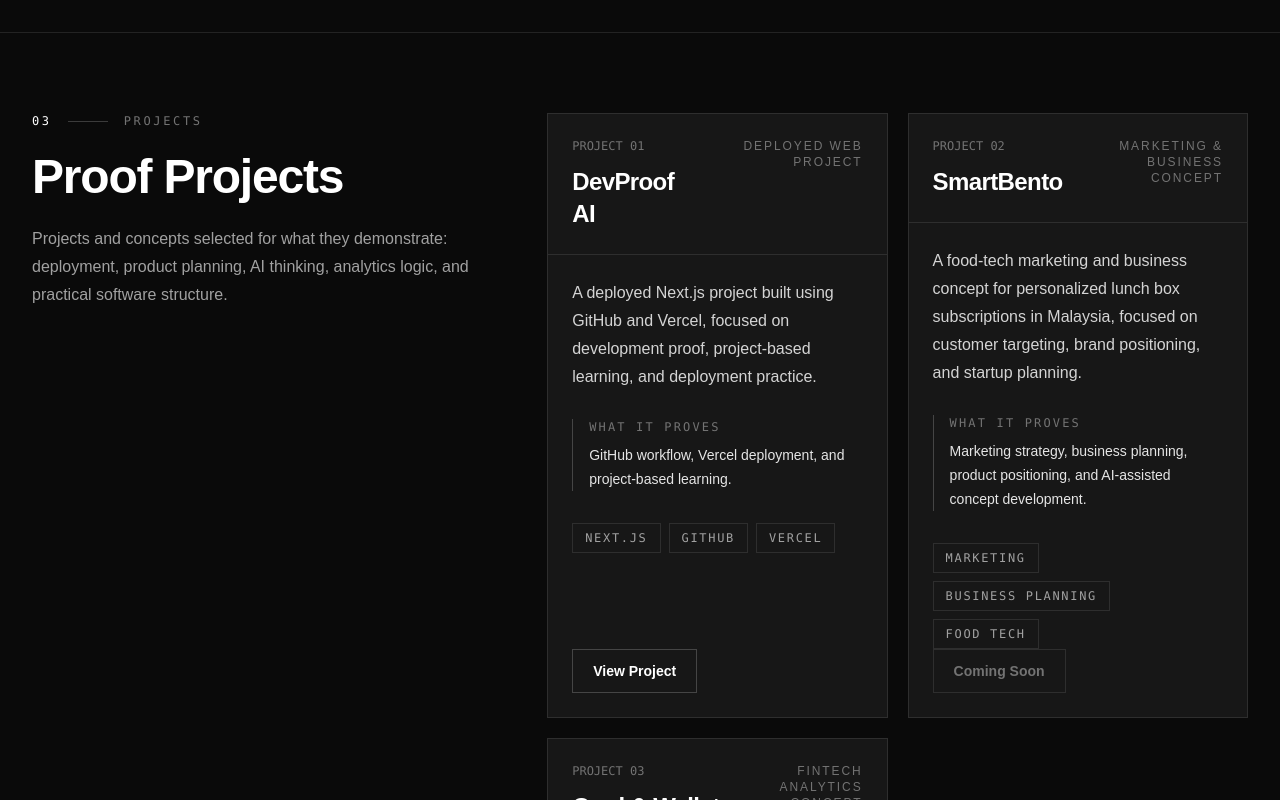
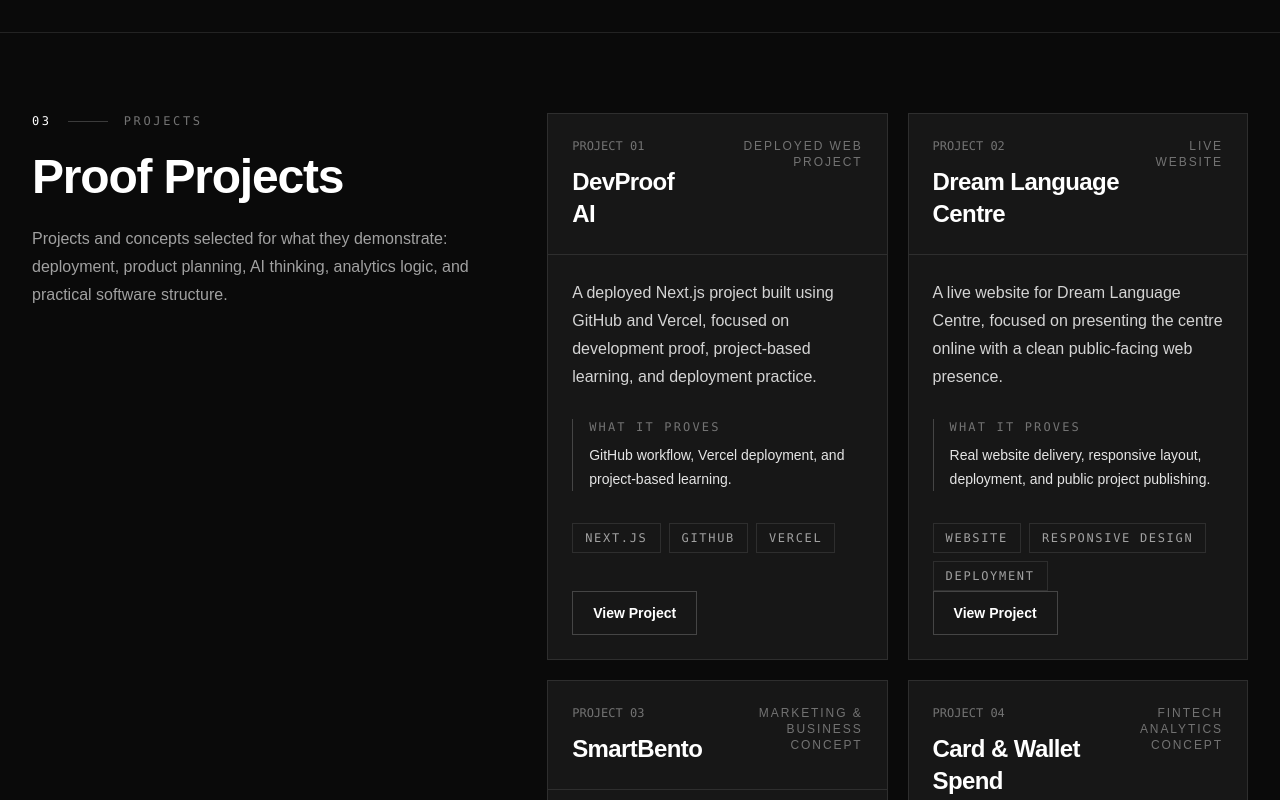
Before and after one commit to Hazik16/portfolio, a Next.js app: page / in a window 1280 px wide. Shown: the part 1340-2140 px from the top of the page. Built offline with nearby package versions, Linux system fonts and the light colour scheme.

Commit message:
Add Dream Language Centre project

```diff
--- a/app/page.tsx
+++ b/app/page.tsx
@@ -41,6 +41,18 @@ const projects = [
     proof: "GitHub workflow, Vercel deployment, and project-based learning.",
     tags: ["Next.js", "GitHub", "Vercel"],
     href: "https://devproof-ai-three.vercel.app/",
+    buttonText: "View Project",
+    isExternal: true,
+  },
+  {
+    title: "Dream Language Centre",
+    type: "Live Website",
+    description:
+      "A live website for Dream Language Centre, focused on presenting the centre online with a clean public-facing web presence.",
+    proof:
+      "Real website delivery, responsive layout, deployment, and public project publishing.",
+    tags: ["Website", "Responsive Design", "Deployment"],
+    href: "https://dreamlanguagecentre.com/",
     buttonText: "View Project",
     isExternal: true,
   },
```
